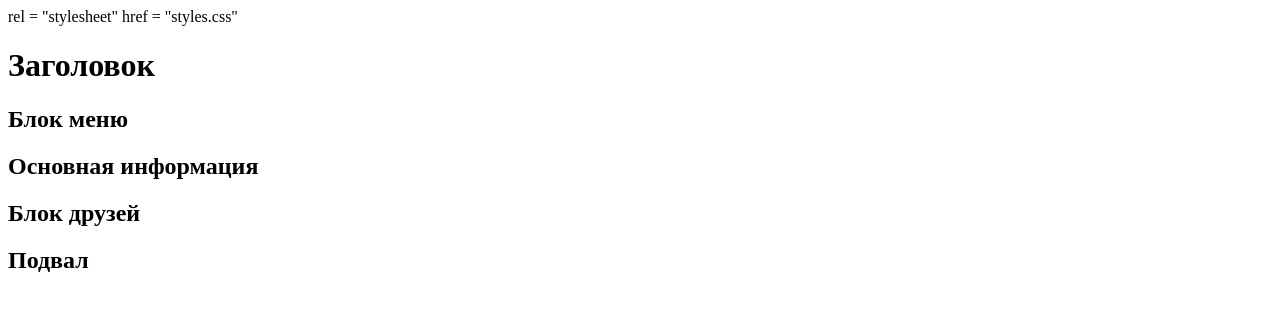
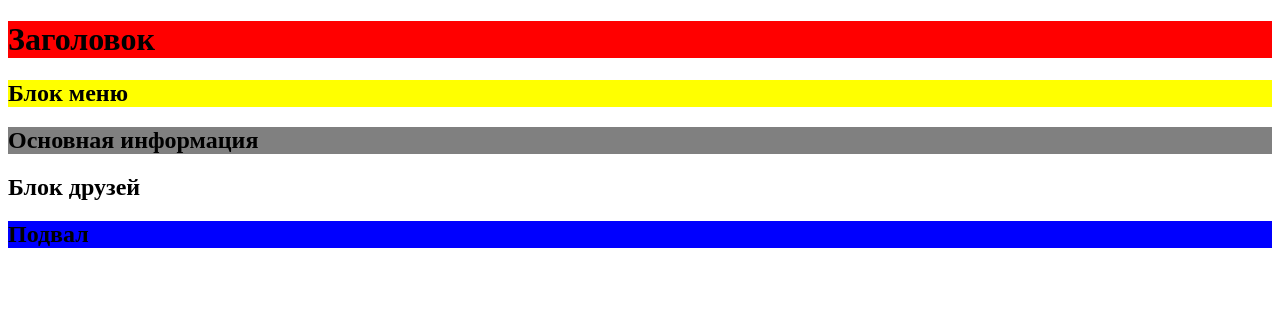
Before and after one commit to ShCodNik/ShCodNik.github.io, a plain HTML site: page Lab1/index.html in a window 1280 px wide. Drawn offline with Linux system fonts and the light colour scheme.

Commit message:
Update index.html

```diff
--- a/Lab1/index.html
+++ b/Lab1/index.html
@@ -3,7 +3,7 @@
 <head>
 	<meta charset="utf-8">
 	<title>Лабораторная №1</title>
-	<link> rel = "stylesheet" href = "styles.css" </link>
+	<link rel = "stylesheet" href = "styles.css">
 </head>
 <body>
 	<header class = "header">
```
